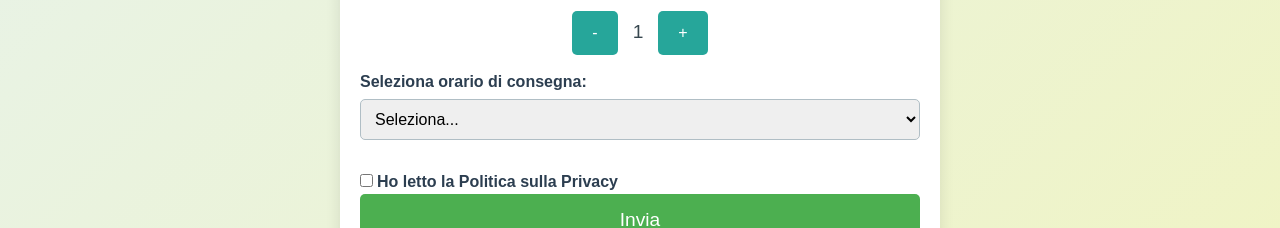
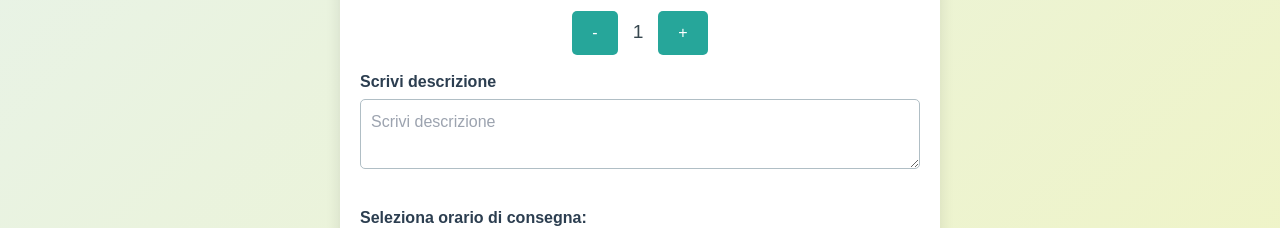
Before and after one commit to sauravsvt/ciaoprint, a Next.js app: page / in a window 1280 px wide. Shown: the part 1254-1482 px from the top of the page. Built offline with nearby package versions, Linux system fonts and the light colour scheme; no server answers.

Commit message:
added remarks

```diff
--- a/src/pages/print/index.tsx
+++ b/src/pages/print/index.tsx
@@ -190,6 +190,7 @@ const Print = () => {
         username: userInfo.name,
         phone: userInfo.phone,
         address: userInfo.address,
+        remarks: userInfo.remarks,
         deliveryTime: deliveryTime,
         numberOfCopies: copies,
         printPreferences: printPreferences,
@@ -231,6 +232,7 @@ const Print = () => {
       name: "Nome:",
       phone: "Numero di telefono:",
       address: "Indirizzo di consegna:",
+      remarks: "Scrivi descrizione",
       uploadFiles: "Carica file:",
       printColor: "Colore di stampa:",
       printSides: "Facciate di stampa:",
@@ -255,6 +257,7 @@ const Print = () => {
       name: "Name:",
       phone: "Phone Number:",
       address: "Delivery Address:",
+      remarks: "Further Description",
       uploadFiles: "Upload Files:",
       printColor: "Print Color:",
       printSides: "Print Sides:",
@@ -393,6 +396,15 @@ const Print = () => {
           </button>
         </div>
 
+        <label>{labels[language].remarks}</label>
+        <textarea
+          name="remarks"
+          value={userInfo.remarks}
+          onChange={handleInputChange}
+          placeholder={labels[language].remarks}
+          required
+        />
+
         <label>{labels[language].selectDeliveryTime}</label>
         <select
           value={deliveryTime}
```
